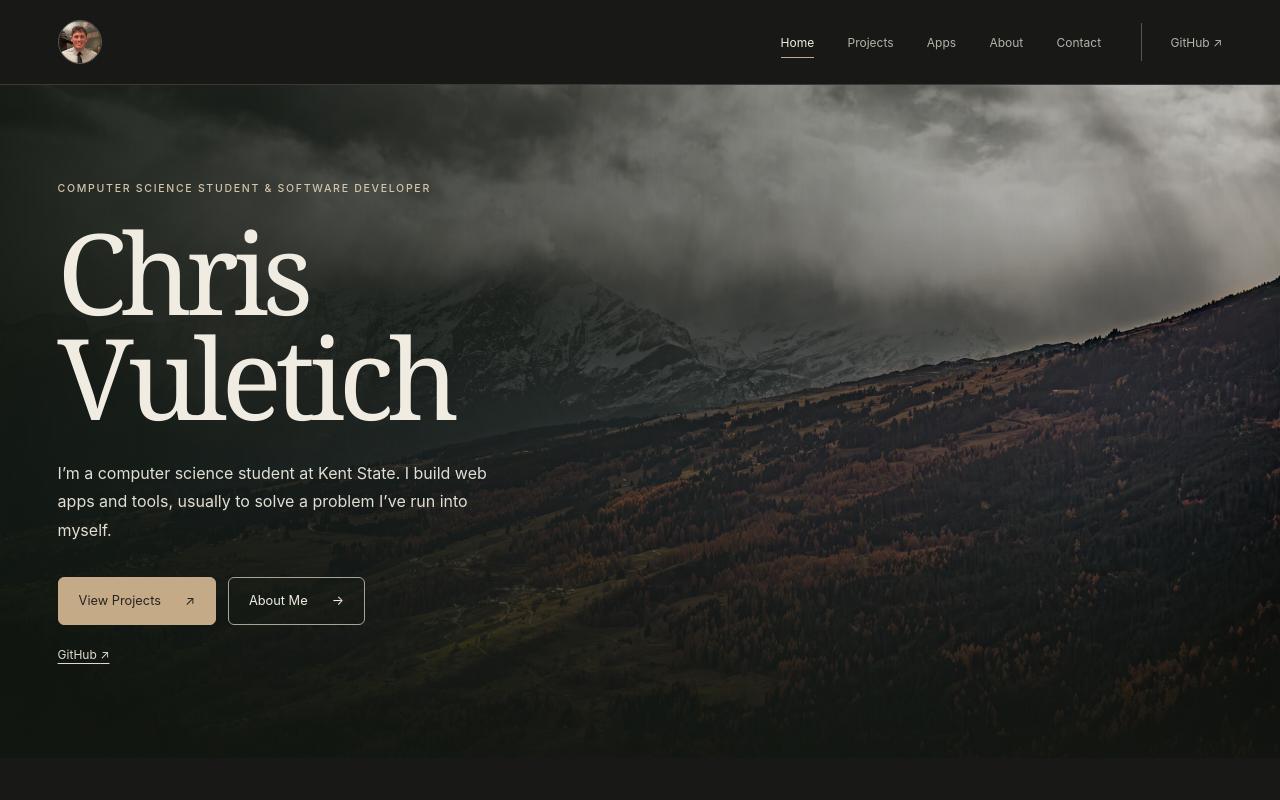
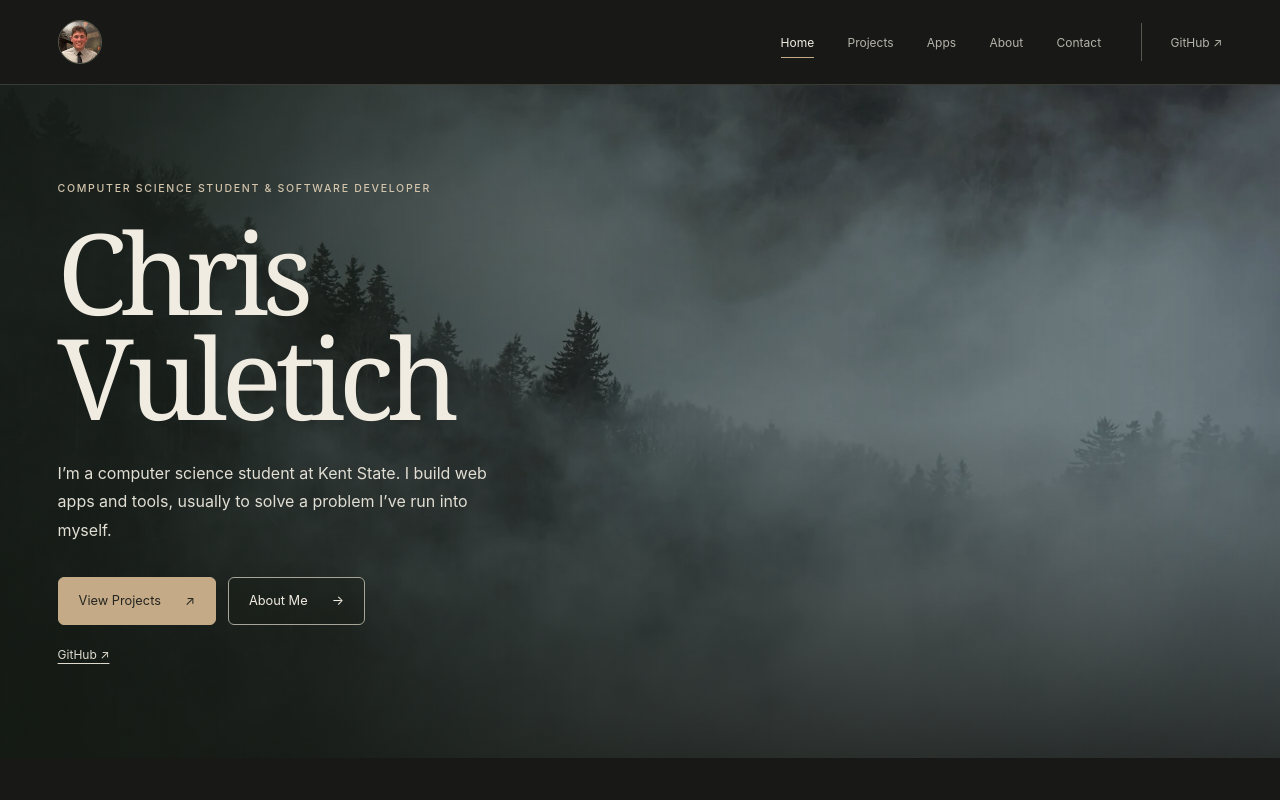
Before and after one commit to chrisvuletich/chrisvuletich.github.io, a SvelteKit app: page / in a window 1280 px wide. Shown: the top 800 px of the page. Built offline with nearby package versions, Linux system fonts and the light colour scheme.

Commit message:
Replace the homepage backdrop with a misty forest photograph

```diff
--- a/src/routes/+page.svelte
+++ b/src/routes/+page.svelte
@@ -65,12 +65,12 @@
 	<section class="hero" aria-labelledby="hero-title">
 		<img
 			class="hero__landscape"
-			src={`${base}/images/landscape/mountains-1920.webp`}
-			srcset={`${base}/images/landscape/mountains-960.webp 960w, ${base}/images/landscape/mountains-1920.webp 1920w`}
+			src={`${base}/images/landscape/forest-mist-1920.webp`}
+			srcset={`${base}/images/landscape/forest-mist-960.webp 960w, ${base}/images/landscape/forest-mist-1920.webp 1920w`}
 			sizes="100vw"
 			width="1920"
-			height="1440"
-			alt="Clouds parting over snow-covered mountains and autumn forests in the Swiss Alps"
+			height="1280"
+			alt="Fog drifting through a forested valley in Tennessee"
 			fetchpriority="high"
 		/>
 		<div class="hero__inner">
--- a/src/styles/home.css
+++ b/src/styles/home.css
@@ -12,7 +12,7 @@
 	width: 100%;
 	height: 100%;
 	object-fit: cover;
-	object-position: 50% 67%;
+	object-position: 50% 55%;
 }
 .hero::before {
 	position: absolute;
@@ -20,8 +20,8 @@
 	inset: 0;
 	/* Photography overlays preserve contrast in every responsive crop. */
 	background:
-		linear-gradient(90deg, #101610e8 0%, #111610a3 42%, #11161024 100%),
-		linear-gradient(0deg, #141712d9 0%, transparent 40%);
+		linear-gradient(90deg, #121912d1 0%, #141b1473 45%, #151a1210 100%),
+		linear-gradient(0deg, #181917c4 0%, transparent 50%);
 	content: '';
 }
 .hero__inner {
@@ -416,7 +416,7 @@
 			linear-gradient(0deg, #141712d9, transparent 50%);
 	}
 	.hero__landscape {
-		object-position: 55% 50%;
+		object-position: 20% 50%;
 	}
 	.site-guide {
 		gap: 1.8rem;
```
Also changed, not shown: static/images/landscape/README.md, static/images/landscape/forest-mist-1920.webp (added), static/images/landscape/forest-mist-960.webp (added).
